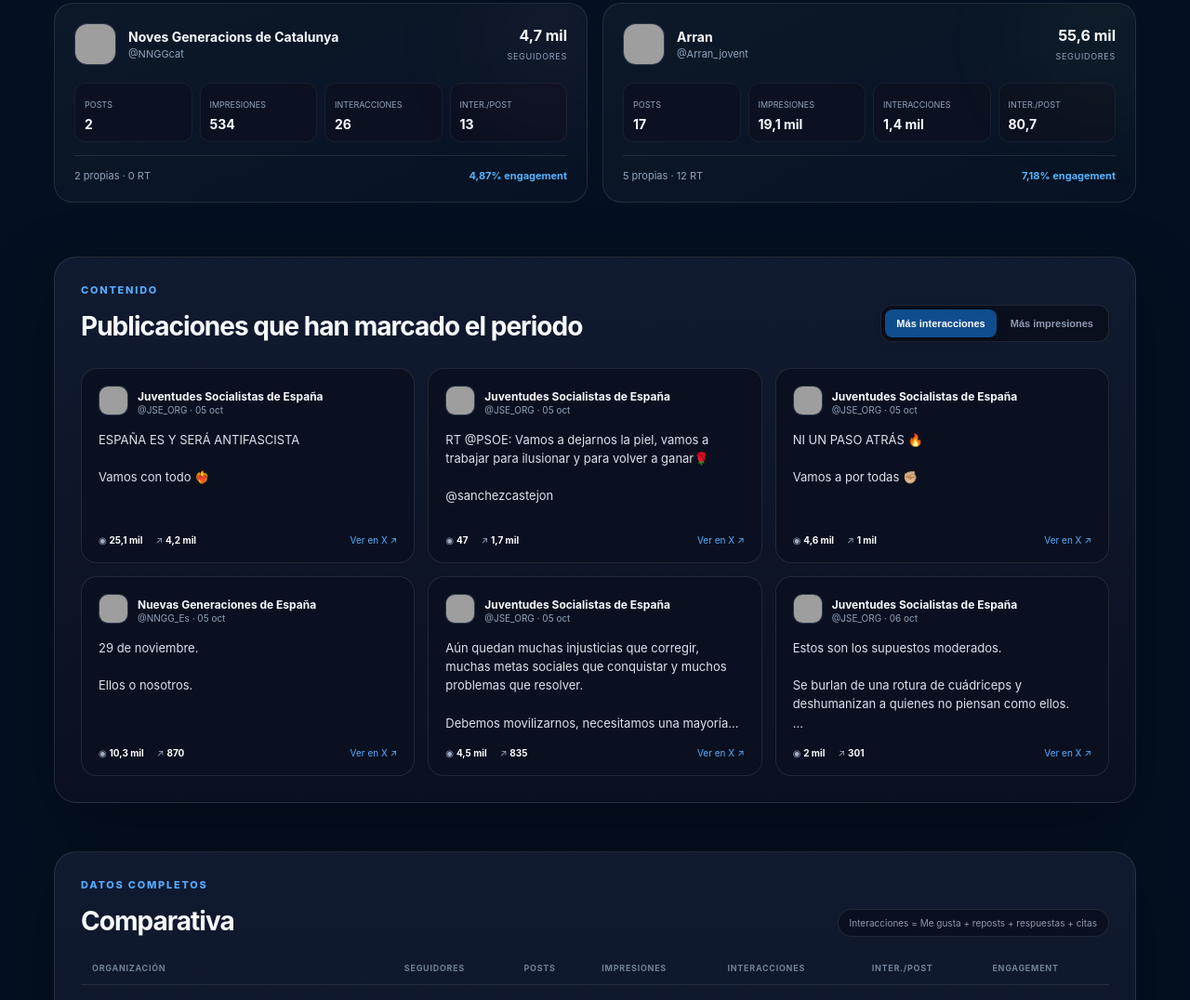
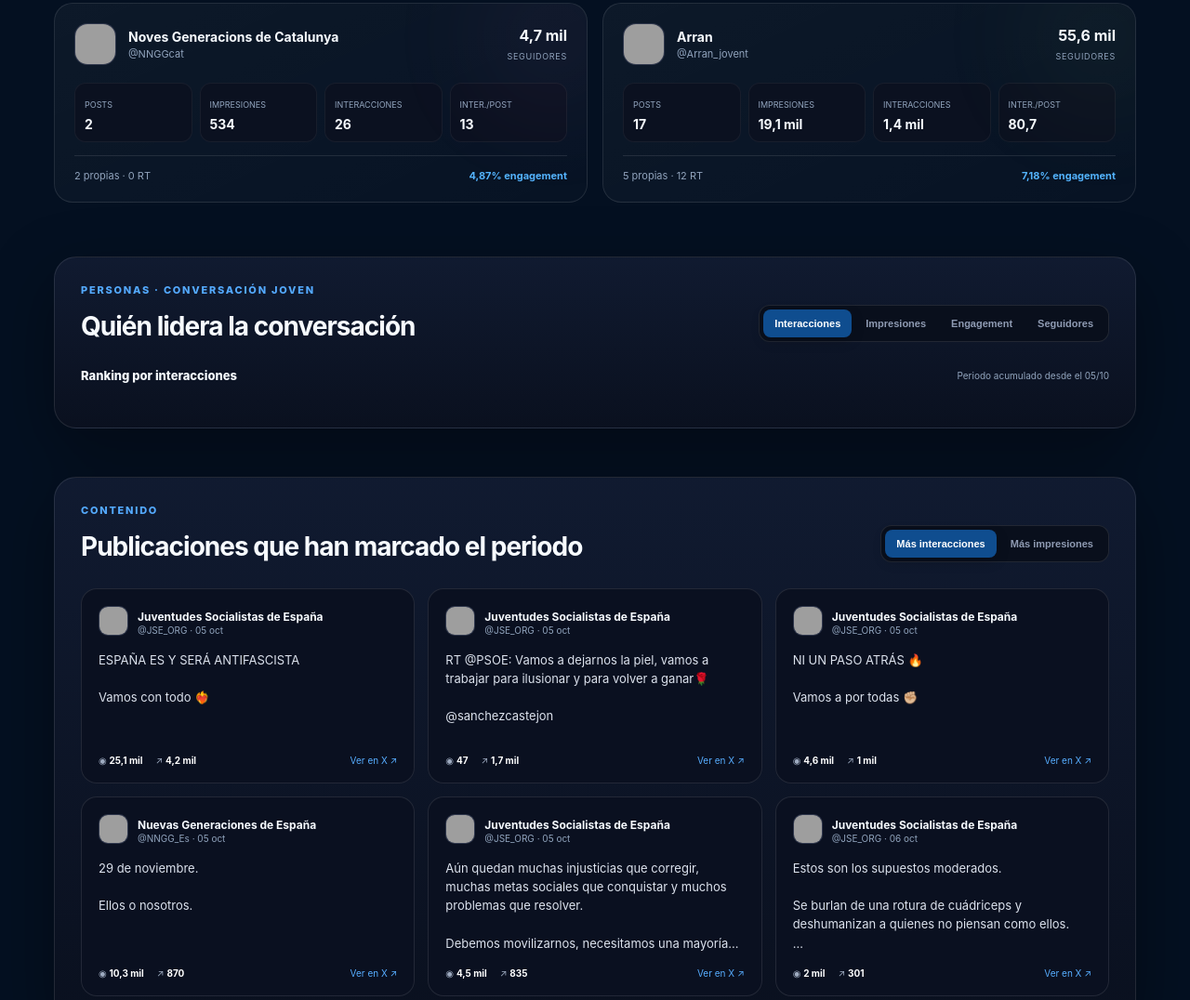
Before and after one commit to aromerob17-byte/OBSERVATORIO_NNGG_WEB, a website: page index.html in a window 1280 px wide. Shown: the part 2263-3339 px from the top of the page at 93% size. Drawn offline with Linux system fonts and the light colour scheme; grey boxes are pictures that could not be loaded.

Commit message:
Añadir apartado de personas

```diff
--- a/index.html
+++ b/index.html
@@ -80,6 +80,34 @@
 
     <section class="org-grid" id="org-grid"></section>
 
+    <section class="panel people-panel" id="personas">
+      <div class="section-head">
+        <div>
+          <p class="eyebrow">PERSONAS · CONVERSACIÓN JOVEN</p>
+          <h2>Quién lidera la conversación</h2>
+        </div>
+        <div class="segmented" id="person-tabs">
+          <button class="active" data-personmetric="interacciones">Interacciones</button>
+          <button data-personmetric="impresiones">Impresiones</button>
+          <button data-personmetric="engagement_sobre_impresiones">Engagement</button>
+          <button data-personmetric="seguidores">Seguidores</button>
+        </div>
+      </div>
+
+      <div class="people-hero">
+        <div class="leader-card" id="person-leader"></div>
+        <div class="people-ranking">
+          <div class="chart-title">
+            <span id="person-ranking-title">Ranking por interacciones</span>
+            <small>Periodo acumulado desde el 05/10</small>
+          </div>
+          <div id="person-ranking-list"></div>
+        </div>
+      </div>
+
+      <div class="people-grid" id="people-grid"></div>
+    </section>
+
     <section class="panel">
       <div class="section-head">
         <div>
```
